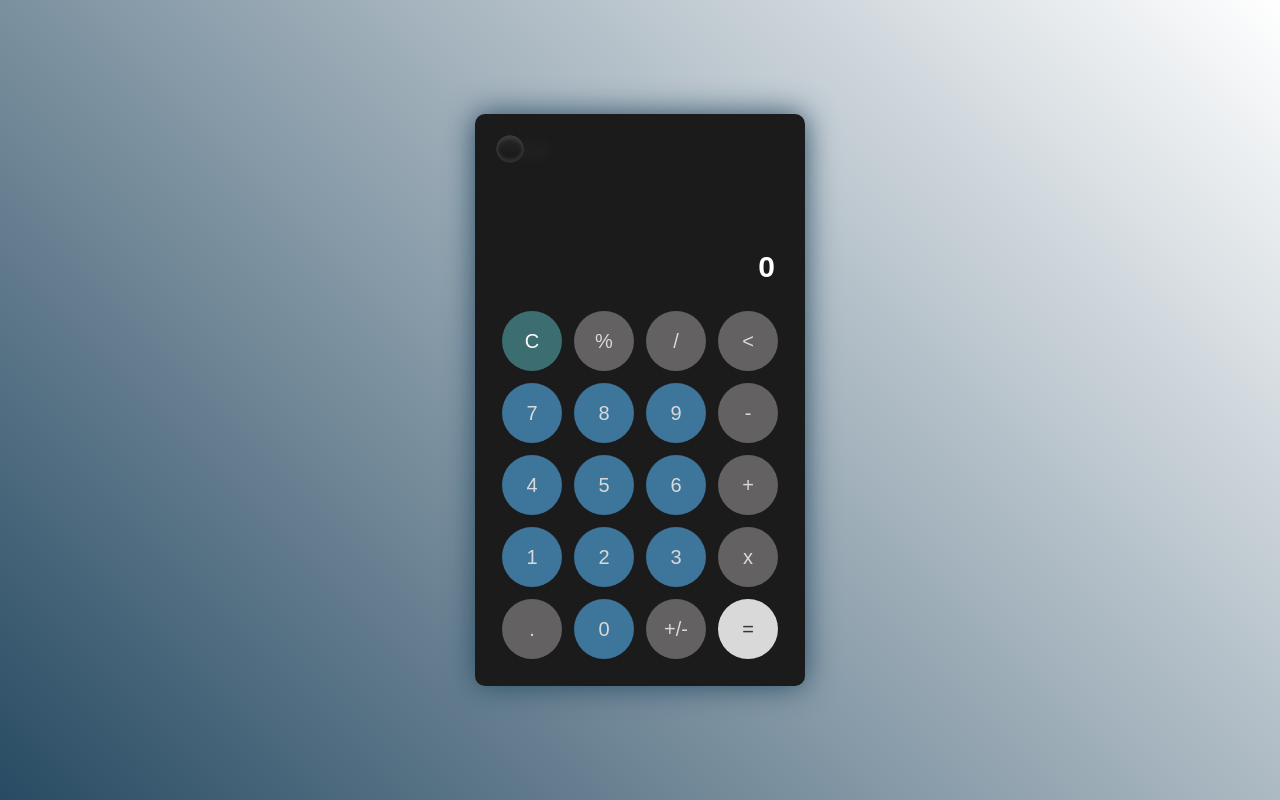
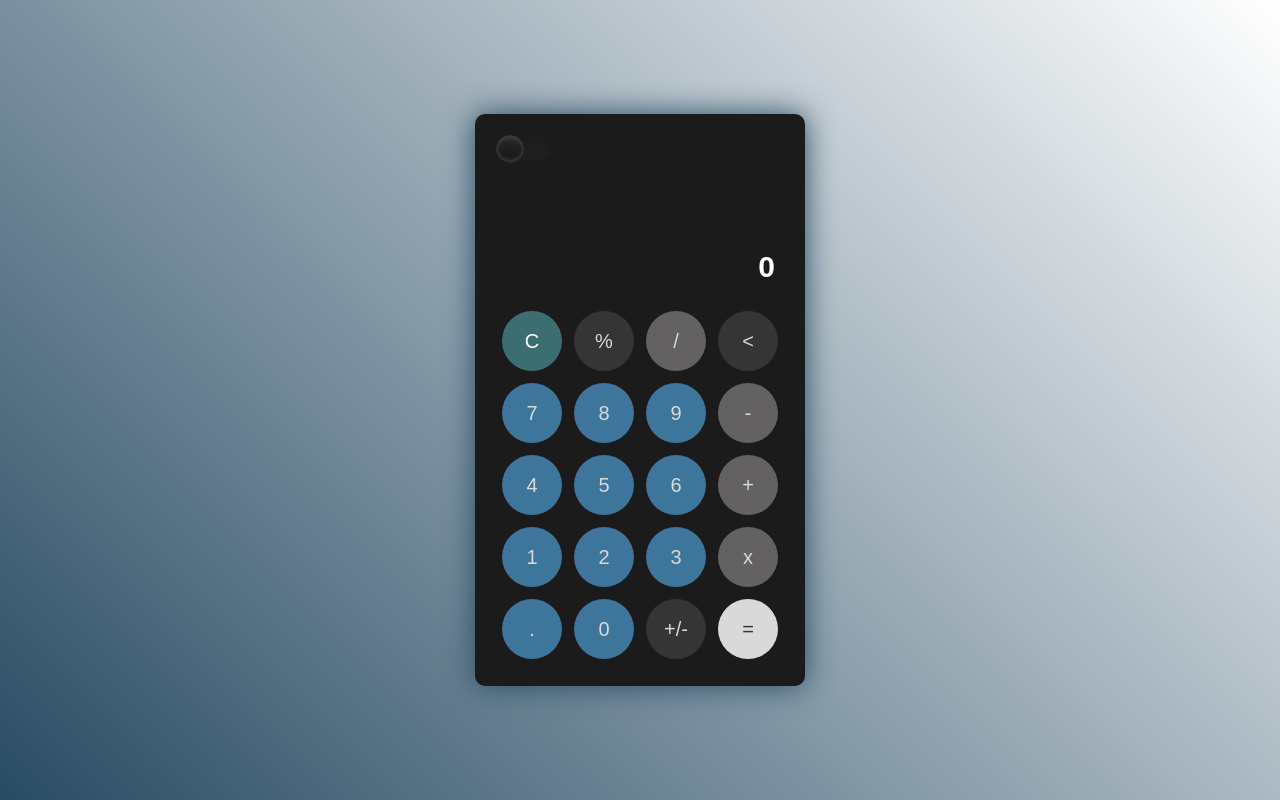
Before and after one commit to GhostP11/calculadora, a plain HTML site: page index.html in a window 1280 px wide. Drawn offline with Linux system fonts and the light colour scheme.

Commit message:
Correccion en los modificadores y en los colores de los botones

```diff
--- a/index.html
+++ b/index.html
@@ -19,10 +19,10 @@
             <div class="buttons">
                 <table>
                     <tr>
-                        <td><button class="btn-operators" id="clear">C</button></td>
-                        <td><button class="btn-operators" id="percent">%</button></td>
+                        <td><button class="btn-modifiers" id="clear">C</button></td>
+                        <td><button class="btn-modifiers" id="percent">%</button></td>
                         <td><button class="btn-operators" id="divide">/</button></td>
-                        <td><button class="btn-operators" id="backspace"><</button></td>
+                        <td><button class="btn-modifiers" id="backspace"><</button></td>
                     </tr>
                     <tr>
                         <td><button class="btn-numbers" id="7" data-value="7">7</button></td>
@@ -43,9 +43,9 @@
                         <td><button class="btn-operators" id="multiply">x</button></td>
                     </tr>
                     <tr>
-                        <td><button class="btn-operators" id="dot" data-value=".">.</button></td>
+                        <td><button class="btn-numbers" id="dot" data-value=".">.</button></td>
                         <td><button class="btn-numbers" id="0" data-value="0">0</button></td>
-                        <td><button class="btn-operators" id="posNeg">+/-</button></td>
+                        <td><button class="btn-modifiers" id="posNeg">+/-</button></td>
                         <td><button class="btn-equals" id="equals">=</button></td>
                     </tr>
                 </table>
--- a/script.js
+++ b/script.js
@@ -185,6 +185,9 @@ const operators = document.querySelectorAll('.btn-operators');
 
 operators.forEach((operators) => {
     operators.addEventListener('click', () => {
+        if (num1 != 'noNumber') {
+            secondNumber = currentValue;
+        }
         storageCheck();
         mathFunction = operators.id;
     });
--- a/style.css
+++ b/style.css
@@ -86,7 +86,10 @@ body{
     .btn-operators{
         background-color: #353535;
         color: #D9D9D9;
-
+    }
+    .btn-modifiers{
+        background-color: #636161;
+        color: #D9D9D9;
     }
     /* dark theme */
     &.dark{
@@ -111,6 +114,10 @@ body{
             color: #D9D9D9;
 
         }
+        .btn-modifiers{
+            background-color: #353535;
+            color: #D9D9D9;
+        }
     }
 }
 .theme-toggler.active{
```
